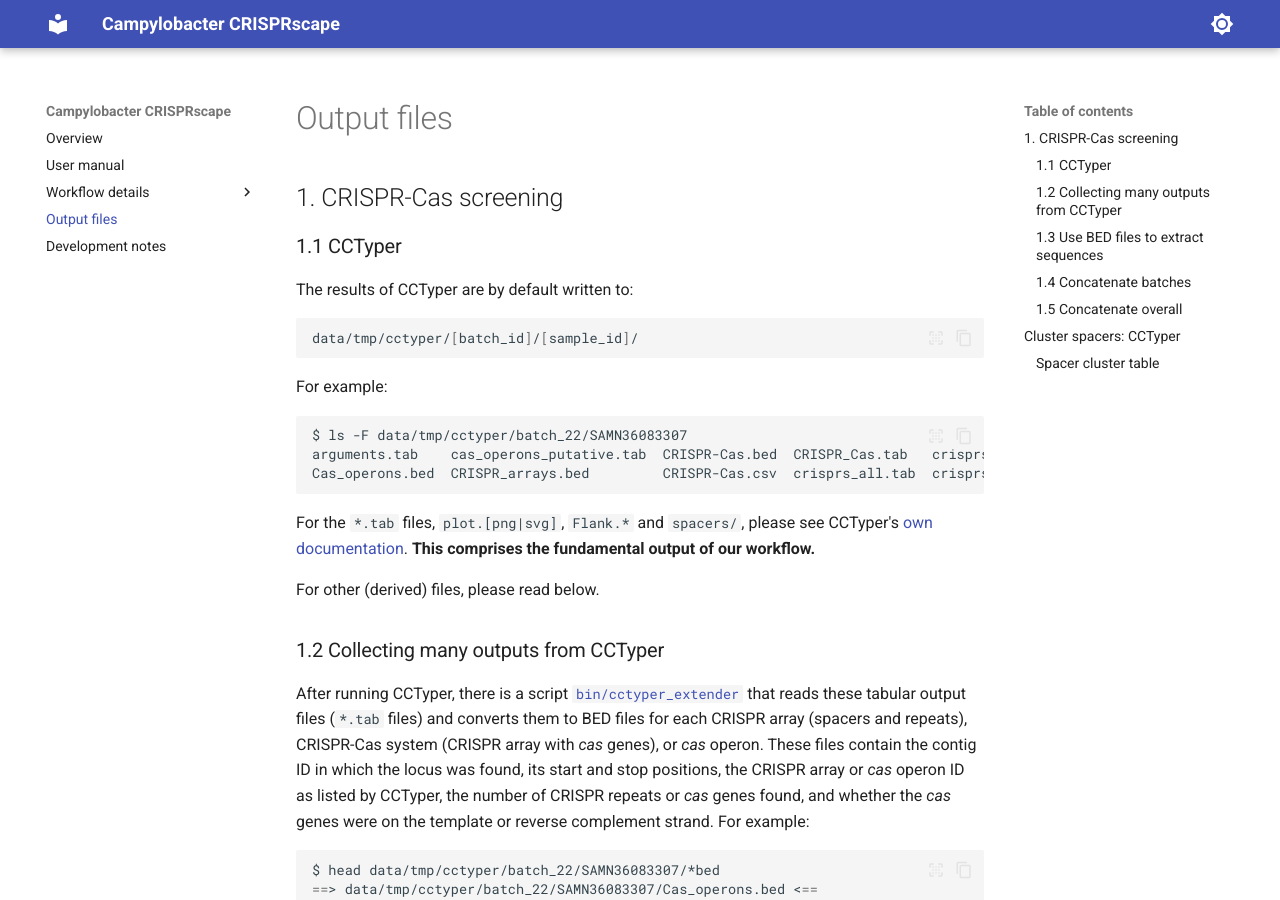
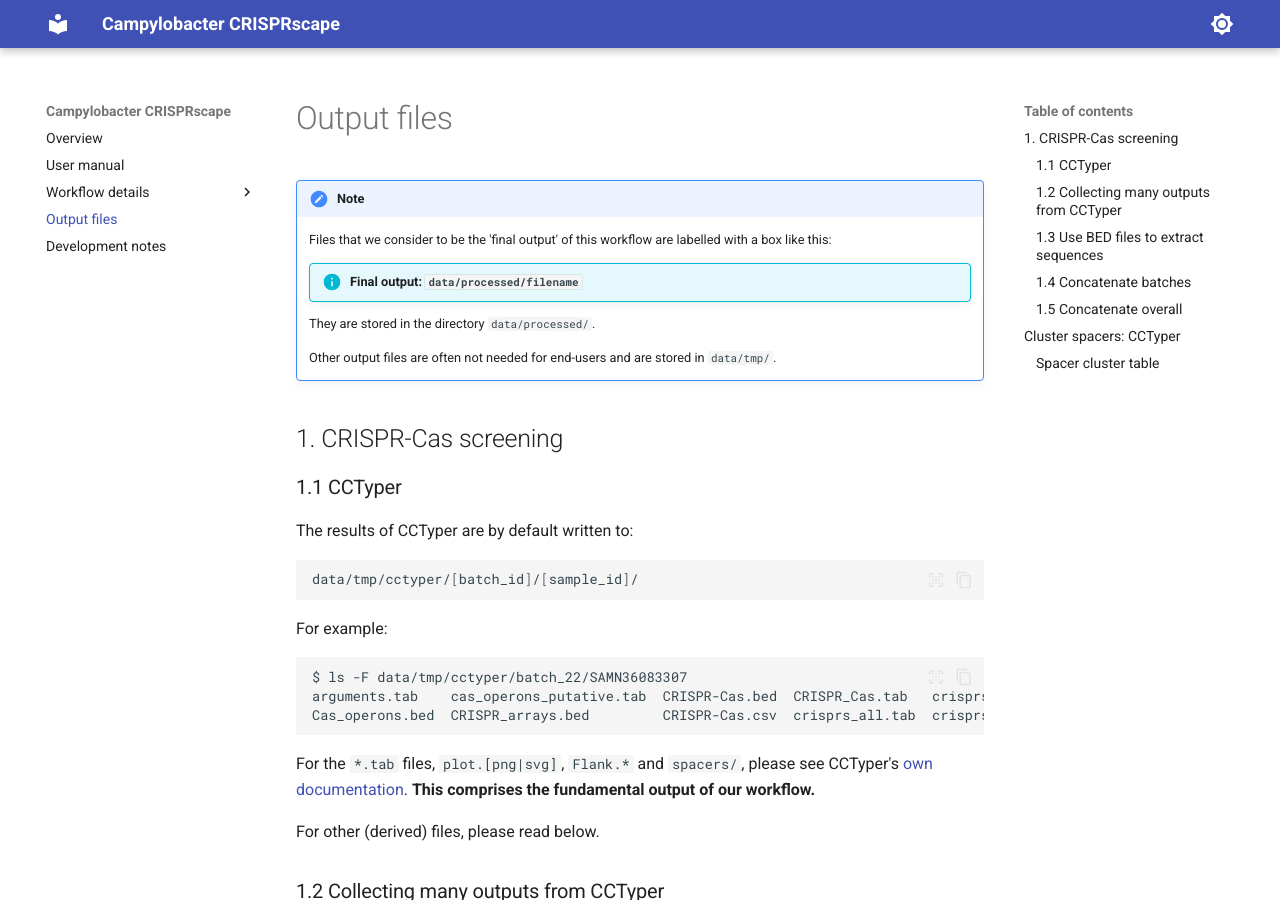
Before and after one commit to UtrechtUniversity/campylobacter-crisprscape, an MkDocs documentation site: the page built from doc/output_files.md, in a window 1280 px wide and 900 px high. Built offline with MkDocs 1.6.1 and Material for MkDocs 9.7.7, drawn with Linux system fonts in a browser that asks for light colours.

Commit message:
Add note on importance of different output files

```diff
--- a/doc/output_files.md
+++ b/doc/output_files.md
@@ -1,4 +1,16 @@
 # Output files
+
+!!! note
+
+    Files that we consider to be the 'final output' of this workflow are
+    labelled with a box like this:
+
+    !!! info "Final output: `data/processed/filename`"
+
+    They are stored in the directory `data/processed/`.
+
+    Other output files are often not needed for end-users and are stored in
+    `data/tmp/`.
 
 ## 1. CRISPR-Cas screening
 
```
